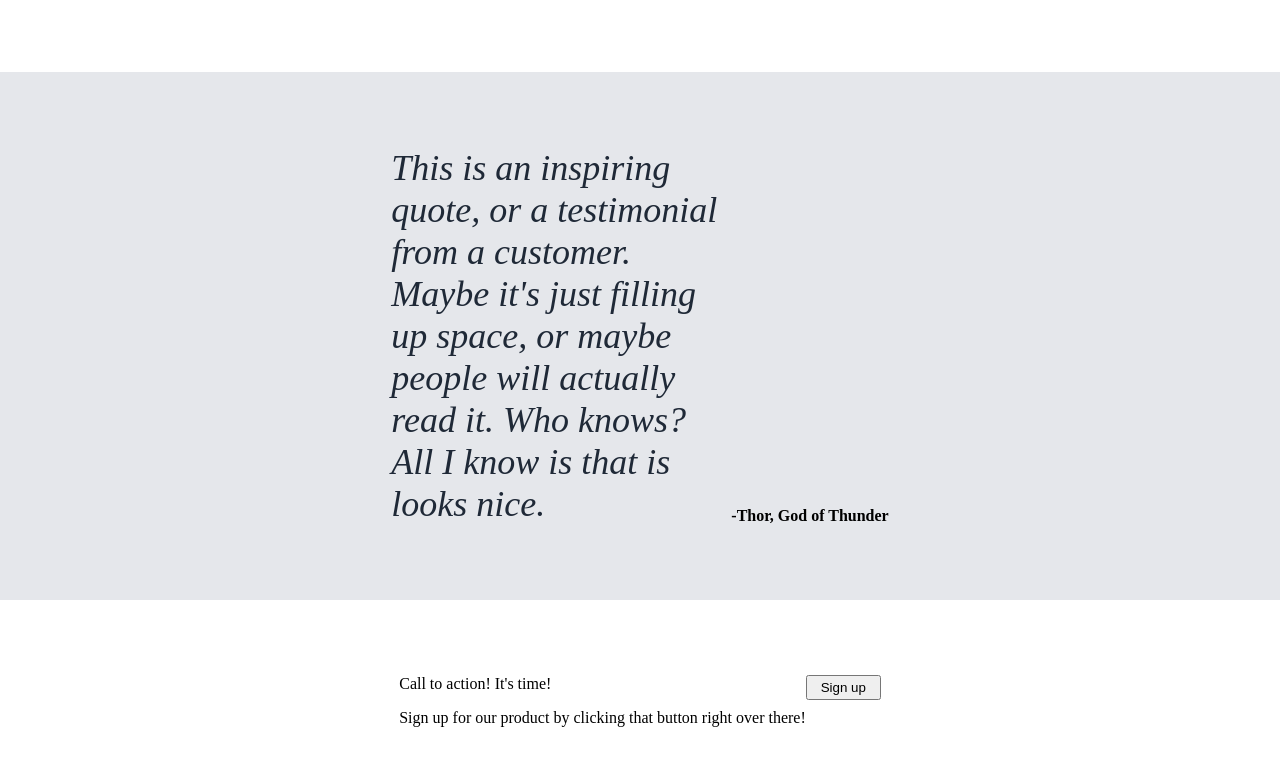
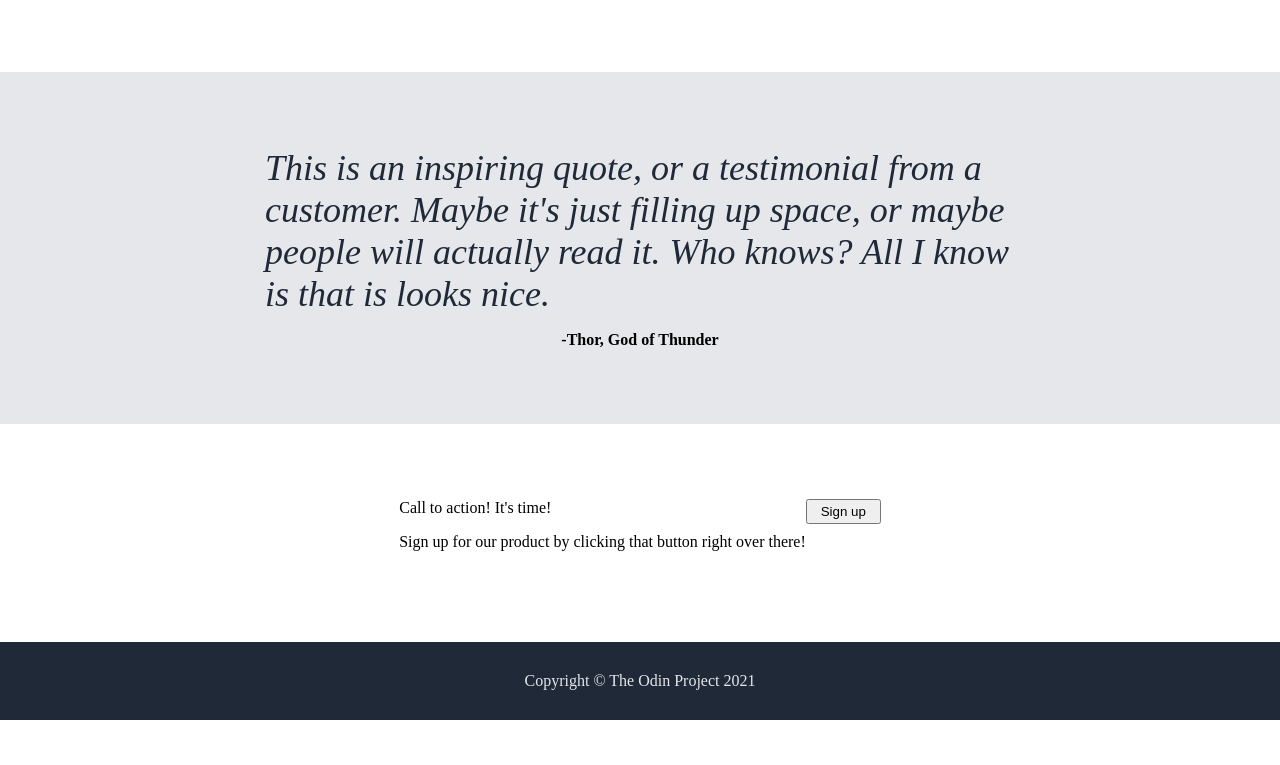
Before and after one commit to Jrootexe/odin-landing-page, a plain HTML site: page index.html in a window 1280 px wide. Shown: the part 757-1522 px from the top of the page. After the commit the page ends 1477 px from the top, so only its background shows below. Drawn offline with Linux system fonts and the light colour scheme.

Commit message:
Edit quote section to fit the proper alignment

```diff
--- a/index.css
+++ b/index.css
@@ -111,21 +111,23 @@ img{
     background-color: #e5e7eb;
     padding: 75px;
     display: flex;
+    flex-direction: column;
     justify-content: center;
+    align-items: center;
 }
 
 .quote {
     display: flex;
-    justify-content: center;
     flex-wrap: wrap;
-    max-width: 340px;
+    max-width: 750px;
     font-size: 36px;
     color: #1F2937;
+    padding-bottom: 16px;
 }
 
 .author {
     display: flex;
-    align-self: flex-end;
+    align-self: center;
     font-weight: bold;
 }
 
```
